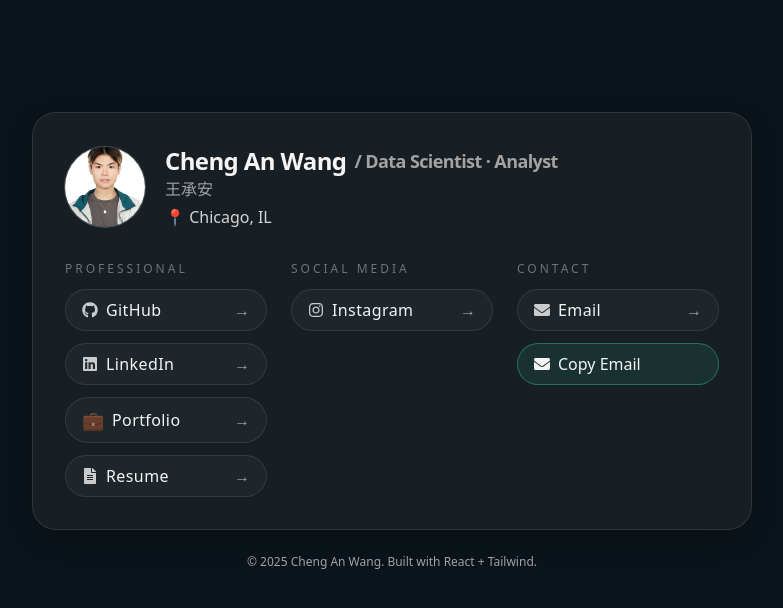
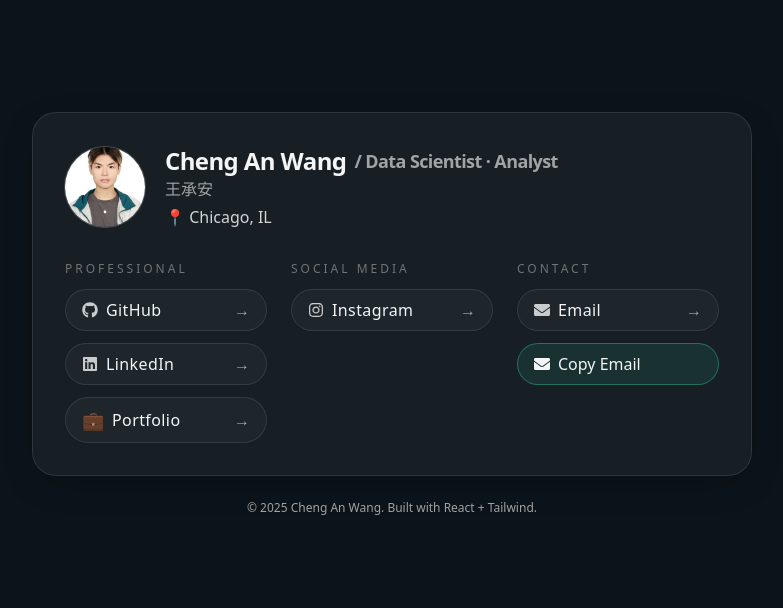
Before and after one commit to CAWang16/ChengAn_website, a React (Vite) app: page / in a window 1280 px wide. Shown: the top 608 px of the page, without its empty margins (248-1031 px from the left). Built offline with nearby package versions, Linux system fonts and the light colour scheme.

Commit message:
LinkedIn URL

```diff
--- a/src/App.jsx
+++ b/src/App.jsx
@@ -28,7 +28,7 @@ export default function LinkHub() {
     },
     {
       label: "LinkedIn",
-      href: "https://www.linkedin.com/in/anderswang55414/",
+      href: "https://www.linkedin.com/in/andersdatascience/",
       icon: <FaLinkedin />,
       external: true,
     },
@@ -37,12 +37,6 @@ export default function LinkHub() {
       href: "/portfolio",
       icon: <span className="text-lg">💼</span>,
       external: false,
-    },
-    {
-      label: "Resume",
-      href: "/resume.pdf",
-      icon: <FaFileAlt />,
-      external: true,
     },
 
   ];
```
